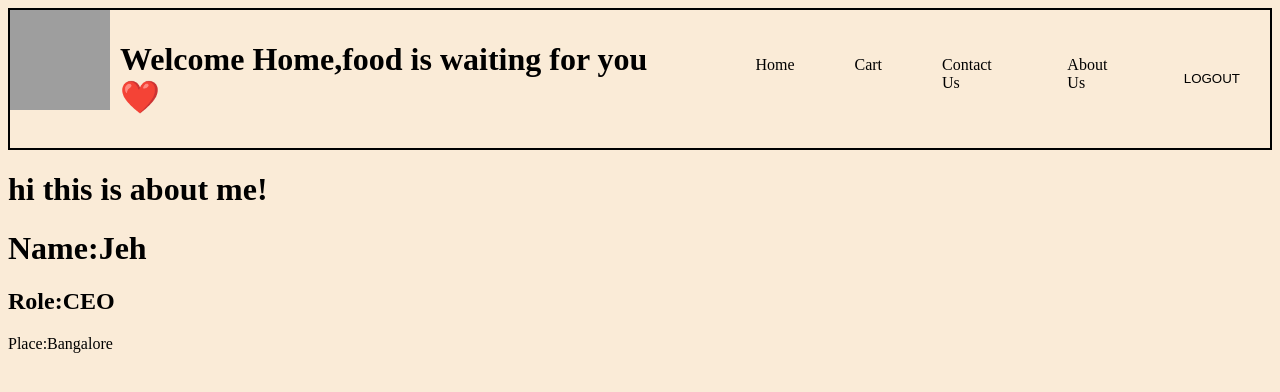
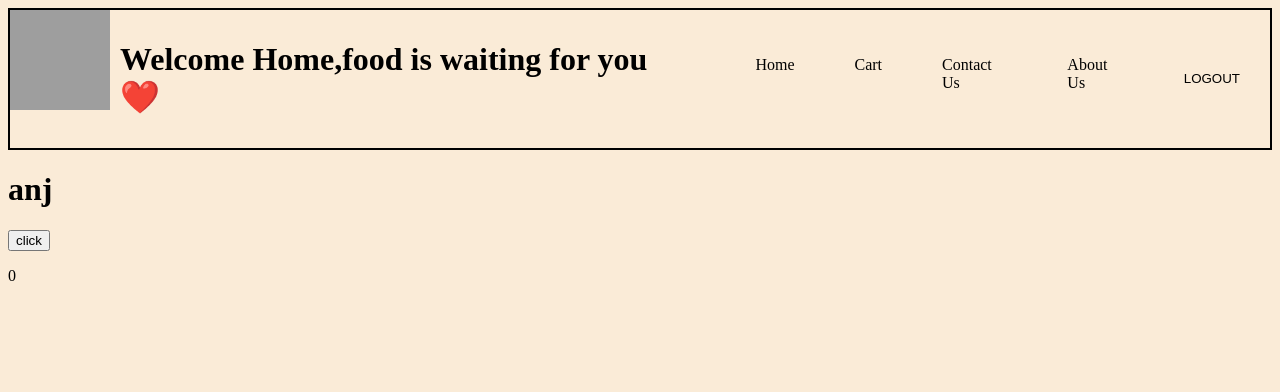
Before and after one commit to Bhumikakm980/Online_food_ordering_app, a React (Vite) app: page /about in a window 1280 px wide. Shown: the top 392 px of the page. Built offline with nearby package versions, Linux system fonts and the light colour scheme; grey boxes are pictures that could not be loaded.

Commit message:
contactus menu enabling

```diff
--- a/src/components/Aboutus.jsx
+++ b/src/components/Aboutus.jsx
@@ -1,12 +1,44 @@
-import { User } from "./User";
+// functional based component
+// import { User } from "./User";
 
-const Aboutus=()=>{
-    return(
-        <>
-        <h1>hi this is about me!</h1>
-        <User></User>
-        </>
-    )
+// const Aboutus=()=>{
+//     return(
+//         <>
+//         <h1>hi this is about me!</h1>
+//         <User></User>
+//         </>
+//     )
+// }
+
+// export default Aboutus;
+
+import { Component } from "react";
+
+class User extends Component{
+
+    constructor(props){
+        super(props)
+        this.state={
+            count:0
+        }
+
+    }
+
+
+    render(){
+        return(
+            <div>
+            <h1>{this.props.userName}</h1>
+            <button onClick={()=>{
+                this.setState({
+                    count:this.state.count+1
+                })
+            }}>click</button>
+            <p>{this.state.count}</p>
+            </div>
+        )
+    }
+
 }
 
-export default Aboutus;
+export default User;
--- /dev/null
+++ b/src/components/Contactus.jsx
@@ -0,0 +1,8 @@
+const Contactus=()=>{
+    return(
+        <h1>phone:9980391066</h1>
+
+    )
+}
+
+export default Contactus;
--- a/src/components/Header.jsx
+++ b/src/components/Header.jsx
@@ -20,7 +20,7 @@ const Headers=()=>{
         <ul>
           <Link to="/" className="link-id"><li>Home</li></Link>
           <li>Cart</li>
-          <li>Contact Us</li>
+          <li><Link to="/contactus" className="link-id">Contact Us</Link></li>
           <li><Link to="/about" className="link-id">About Us</Link></li>
           <button className="btn-toggle" onClick={clickedOnInto}>{btnToggle?"LOGOUT":"LOGIN"}</button>
         </ul>
```
Also changed, not shown: src/App.jsx (+13 -2 lines).
